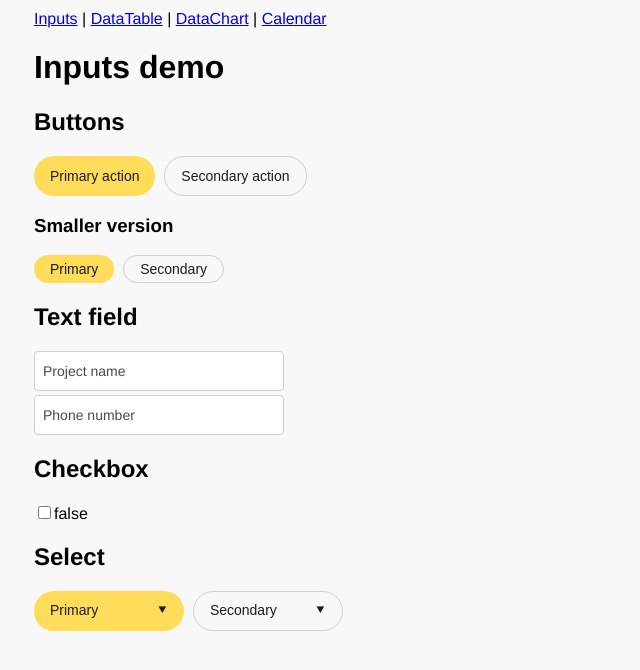
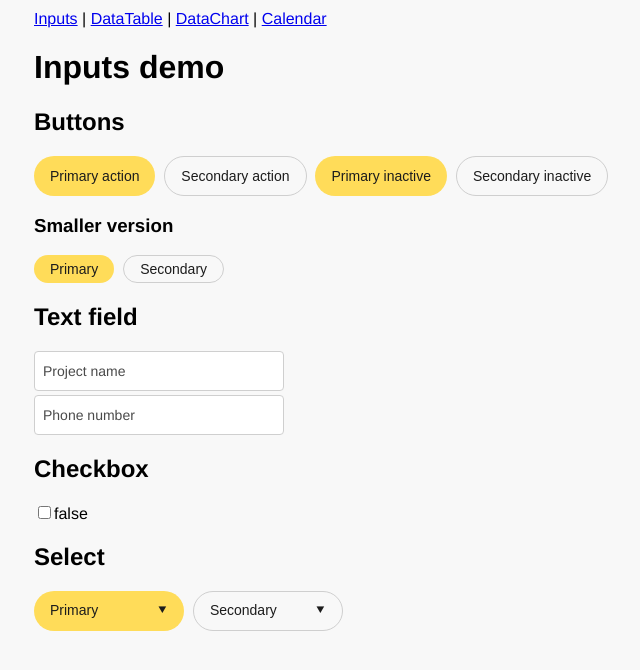
Before and after one commit to rboyts/sunshine, a Vue app: page / in a window 1280 px wide. Shown: the top 670 px of the page, without its empty margins (26-666 px from the left). Built offline with nearby package versions, Linux system fonts and the light colour scheme.

Commit message:
Inactive button

```diff
--- a/src/components/UiButton.vue
+++ b/src/components/UiButton.vue
@@ -1,5 +1,5 @@
 <template>
-  <button :class="buttonClass" v-on="$listeners">
+  <button :class="classes" v-on="$listeners">
     <slot />
     <span style="float: right">
       <slot name="right" />
@@ -23,6 +23,10 @@ export default Vue.extend({
       type: Boolean,
       default: false,
     },
+    inactive: {
+      typy: Boolean,
+      default: false,
+    },
   },
 
   computed: {
@@ -30,11 +34,12 @@ export default Vue.extend({
       return !this.secondary;
     },
 
-    buttonClass(): any {
+    classes(): any {
       return {
         'ui-btn': true,
         'ui-btn--main': this.main,
         'ui-btn--secondary': this.secondary,
+        'ui-btn--inactive': this.inactive,
         'ui-btn--small': this.small,
       };
     },
--- a/src/style/components.scss
+++ b/src/style/components.scss
@@ -37,6 +37,11 @@
   &:active {
     background-color: darken($btn-secondary-bg-color, 10%);
   }
+}
+
+.ui-btn--inactive {
+  background-color: $gray;
+  color: $grayer;
 }
 
 // XXX Not in the design system
--- a/src/views/InputsDemo.vue
+++ b/src/views/InputsDemo.vue
@@ -6,6 +6,8 @@
 
     <ui-button>Primary action</ui-button>&nbsp;
     <ui-button secondary>Secondary action</ui-button>&nbsp;
+    <ui-button inactive>Primary inactive</ui-button>&nbsp;
+    <ui-button secondary inactive>Secondary inactive</ui-button>&nbsp;
 
 
     <h3>Smaller version</h3>
```
